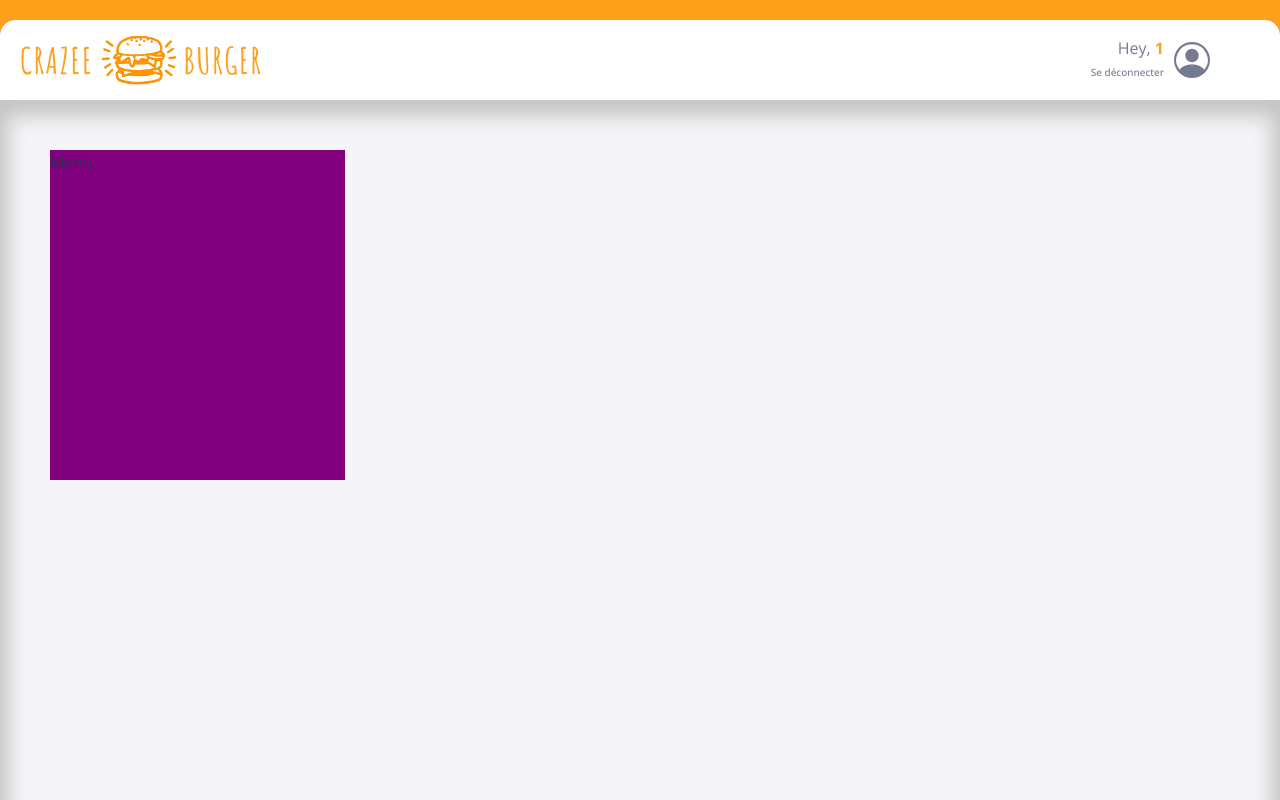
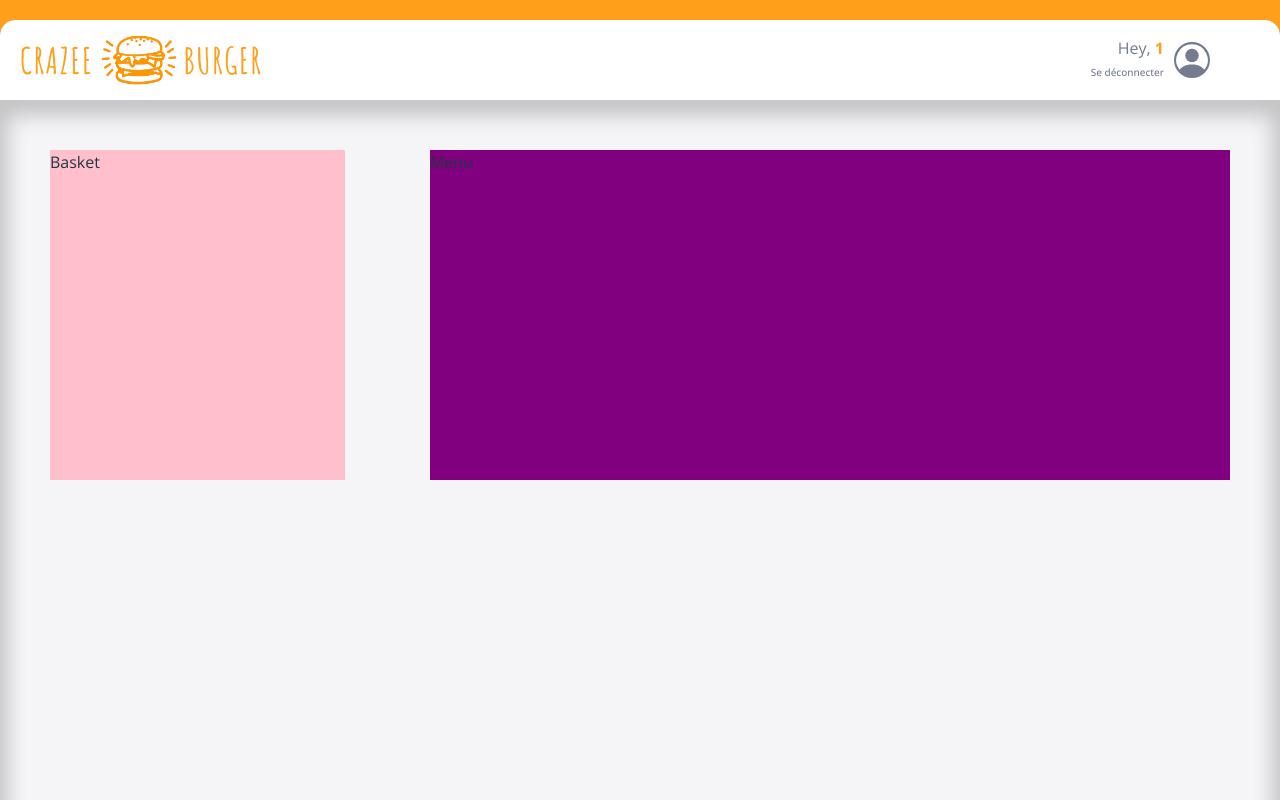
Before and after one commit to elyes958/crazee-burger, a React (Vite) app: page /order/1 in a window 1280 px wide. Shown: the top 800 px of the page. Built offline with nearby package versions, Linux system fonts and the light colour scheme.

Commit message:
♻️ F05: ORDER > Main > create Menu

```diff
--- a/src/components/pages/order/Main/Main.jsx
+++ b/src/components/pages/order/Main/Main.jsx
@@ -3,6 +3,7 @@ import { theme } from "../../../../theme";
 import { useState } from "react";
 import { fakeMenu2 } from "../../../../fakeData/fakeMenu";
 import { formatPrice } from "../../../../utils/maths";
+import Menu from "./Menu";
 
 export default function Main() {
   // State
@@ -30,8 +31,8 @@ export default function Main() {
   // Affichage
   return (
     <MainStyled>
-      {/* <div className="basket">Basket</div> */}
-      <div className="menu">Menu</div>
+      <div className="basket">Basket</div>
+      <Menu/>
       {/* {affichage} */}
     </MainStyled>
   )
@@ -56,9 +57,7 @@ const MainStyled = styled.main`
    .basket{
     background: pink;
    }
-   .menu{
-    background: purple;
-   }
+
 
 
    h3{
--- /dev/null
+++ b/src/components/pages/order/Main/Menu.jsx
@@ -0,0 +1,12 @@
+import styled from "styled-components";
+
+export default function Menu() {
+  return (
+    <MenuStyled  className="menu">Menu</MenuStyled>
+  )
+}
+
+
+const MenuStyled = styled.div`
+    background: purple;
+`;
```
